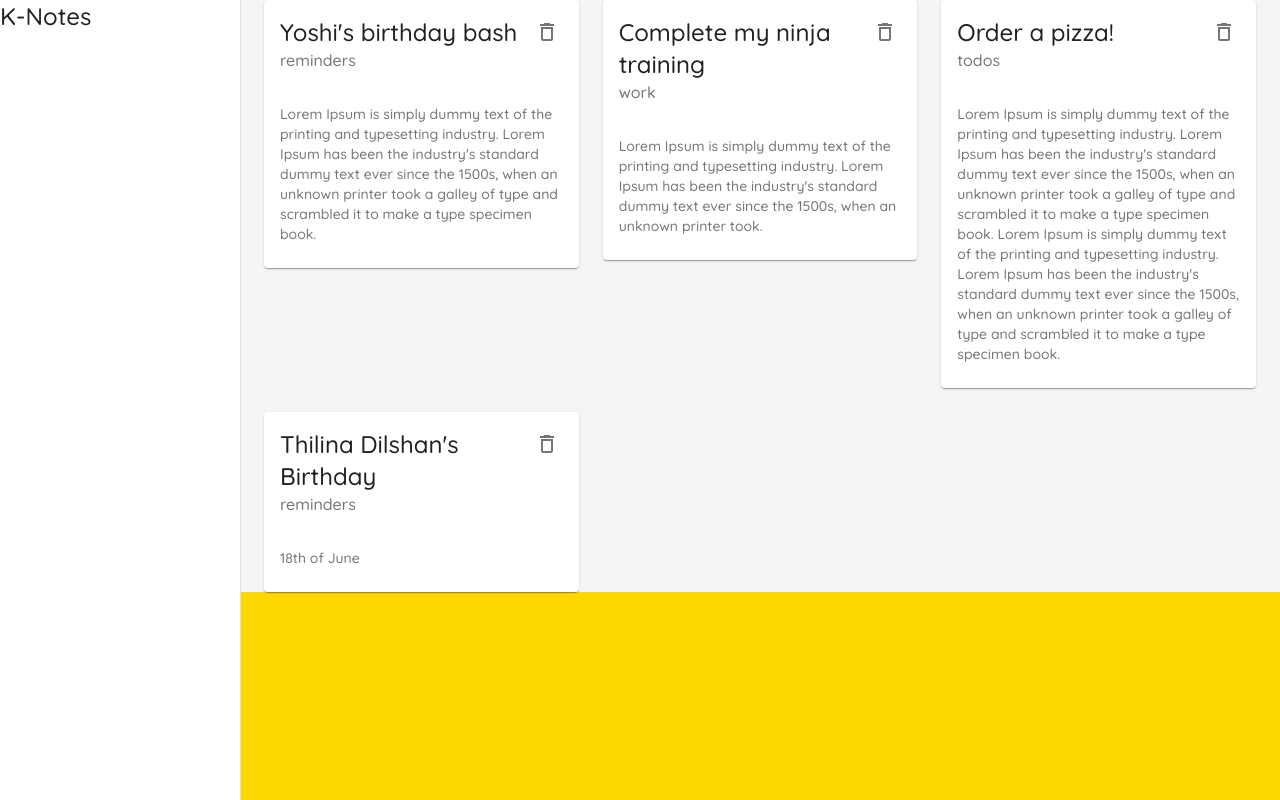
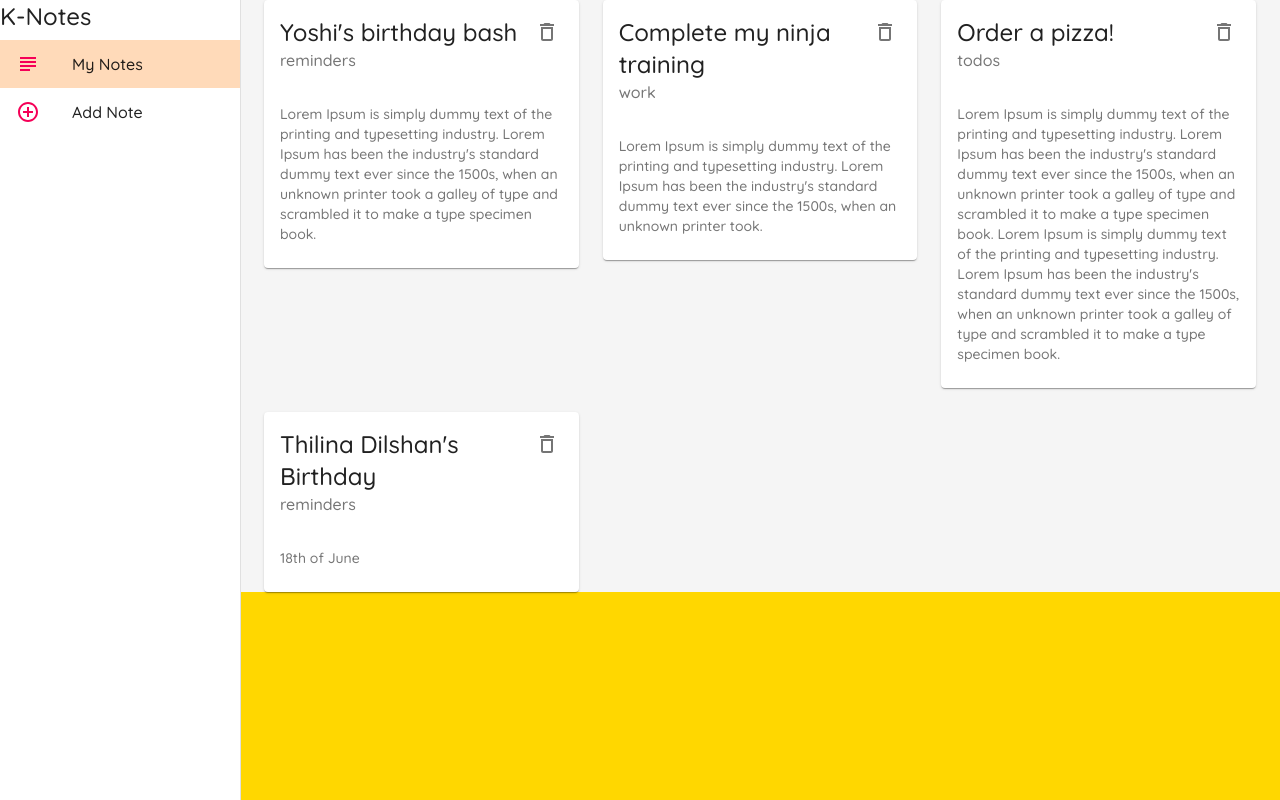
Before and after one commit to Kavindu1997/K-Notes, a React (Create React App) app: page / in a window 1280 px wide. Built offline with nearby package versions, Linux system fonts and the light colour scheme; data requests are answered from the project's data file.

Commit message:
add menu items to the drawer

```diff
--- a/src/components/Layout.js
+++ b/src/components/Layout.js
@@ -1,5 +1,7 @@
-import { Drawer, makeStyles, Typography } from '@material-ui/core'
+import { Drawer, List, ListItem, ListItemIcon, ListItemText, makeStyles, Typography } from '@material-ui/core'
+import { AddCircleOutlineOutlined, SubjectOutlined } from '@material-ui/icons'
 import React from 'react'
+import { useHistory, useLocation } from 'react-router'
 
 const drawerWidth=240
 const useStyles=makeStyles({
@@ -15,10 +17,28 @@
     },
     root:{
         display:'flex'
+    },
+    active:{
+        background:'peachpuff'
     }
 })
 export default function Layout({children}){
     const classes=useStyles()
+    const history=useHistory()
+    const location=useLocation()
+
+    const menuItems=[
+        {
+            text:'My Notes',
+            icon:<SubjectOutlined color="secondary"/>,
+            path:'/'
+        },
+        {
+            text:'Add Note',
+            icon:<AddCircleOutlineOutlined color="secondary"/>,
+            path:'/create'
+        }
+    ]
 
     return(
       <div className={classes.root}>
@@ -33,6 +53,20 @@
                        K-Notes
                   </Typography>
               </div>
+             <List>
+                 {menuItems.map(item=>(
+                   <ListItem
+                     button
+                     key={item.text}
+                     onClick={()=>history.push(item.path)}
+                     className={location.pathname == item.path ? classes.active : null}
+                   >
+                       <ListItemIcon>{item.icon}</ListItemIcon>
+                       <ListItemText primary={item.text}/>
+                   </ListItem>
+                 ))}
+             </List>
+
           </Drawer>
             <div className={classes.page}>
                 {children}
```
